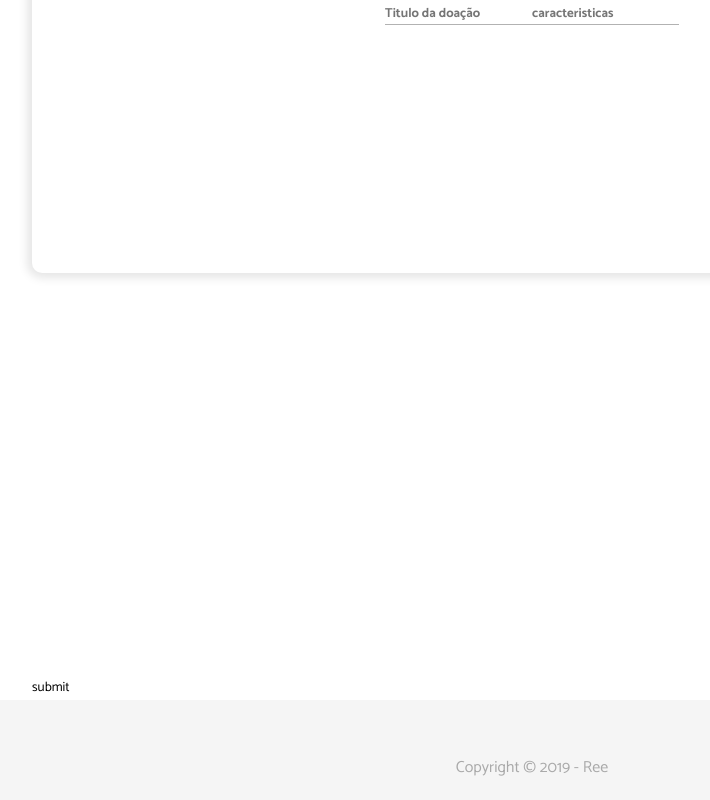
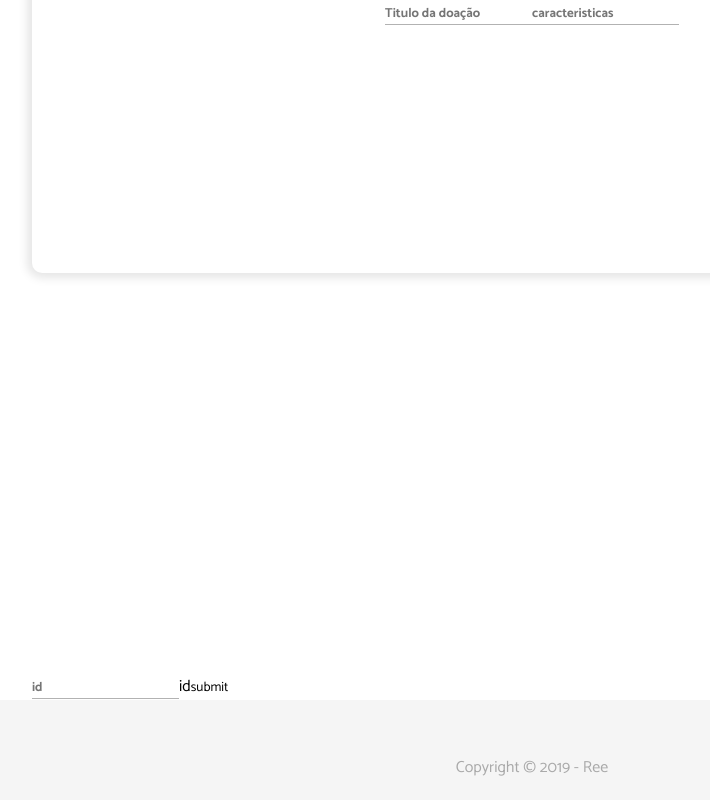
Before and after one commit to italoitalo/ree, a React (Create React App) app in the folder client/: page /cadastroproduto in a window 1280 px wide. Shown: the part 2433-3233 px from the top of the page, without its empty margins (108-818 px from the left). Built offline with nearby package versions, Linux system fonts and the light colour scheme.

Commit message:
id adicionado do cad  de prod
cad prod

```diff
--- a/client/src/components/NovoCadastroProduto.js
+++ b/client/src/components/NovoCadastroProduto.js
@@ -47,6 +47,7 @@ export default function newform() {
                         <input type="text" name="caracteristicas" id="caracteristicas" placeholder="caracteristicas" required/>
                     </Box>
 
+                    <input type="text" name="id" id="id"  placeholder="id"/>id
                     <button type="submit"> submit </button>
                 </form>
         </Container>
```
